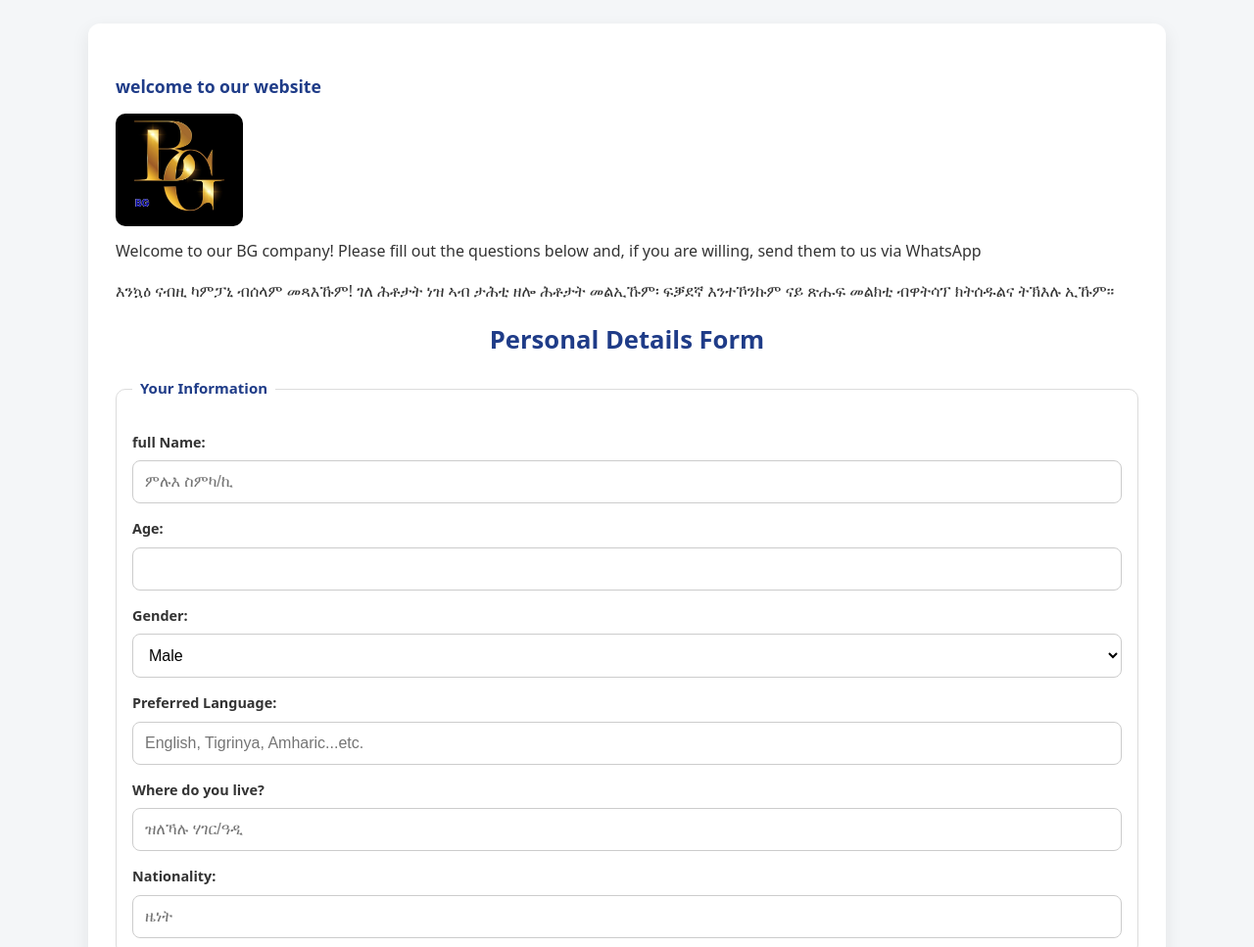
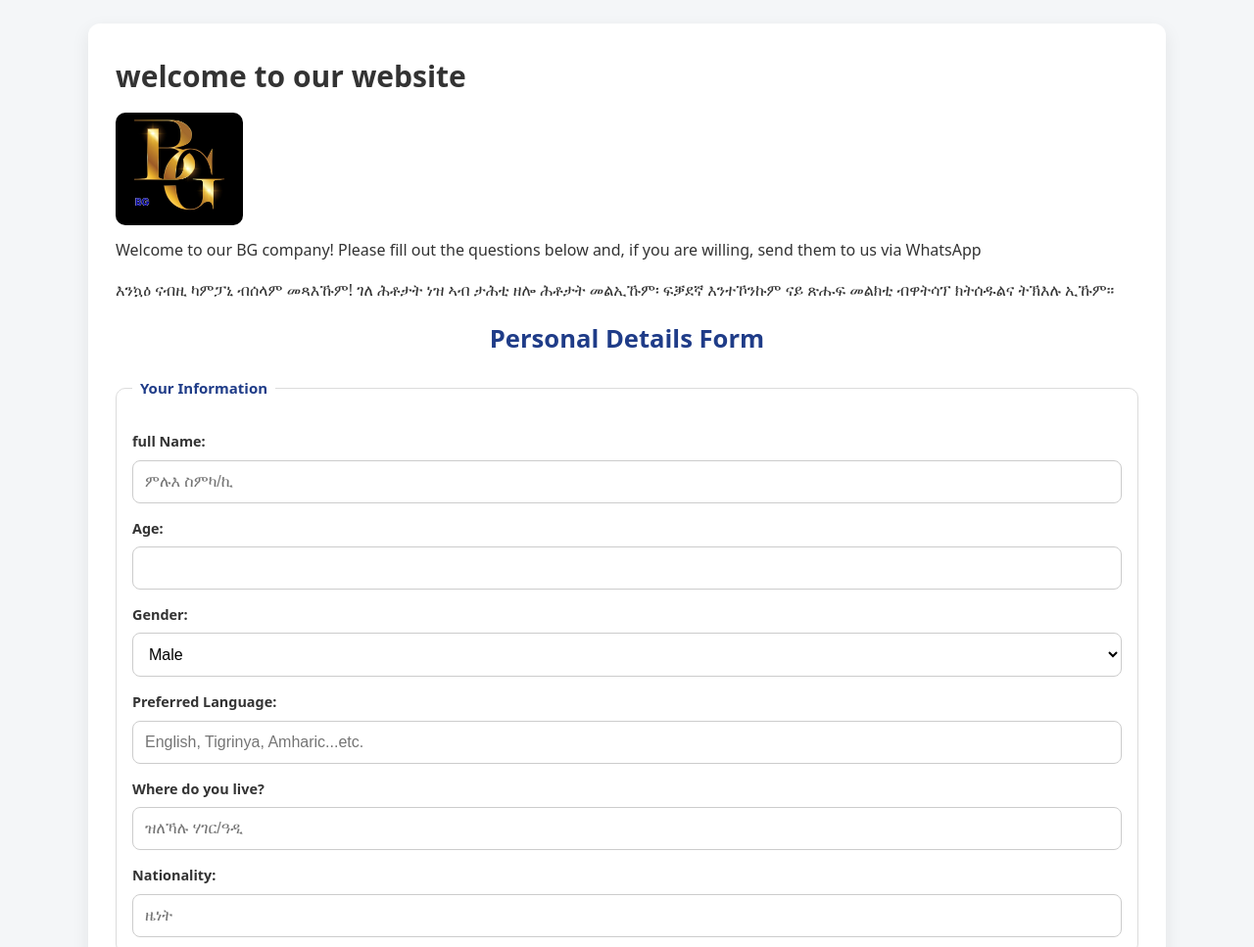
Before and after one commit to sammynew297/Bg, a plain HTML site: page web app/index.html in a window 1280 px wide. Shown: the top 967 px of the page at 98% size. Drawn offline with Linux system fonts and the light colour scheme.

Commit message:
Fix HTML structure and update headings

```diff
--- a/web app/index.html
+++ b/web app/index.html
@@ -9,7 +9,7 @@
 <body>
     <div class="container">
 
-        <h3>welcome to our website <img src="my BG1.jpeg" alt="BG Company Logo" class="logo"></h3>
+        <h1>welcome to our website <img src="my BG1.jpeg" alt="BG Company Logo" class="logo"></h1>
     <p>
         Welcome to our BG company! Please fill out the questions below and, if you are willing, send them to us via WhatsApp
     </p>
```
